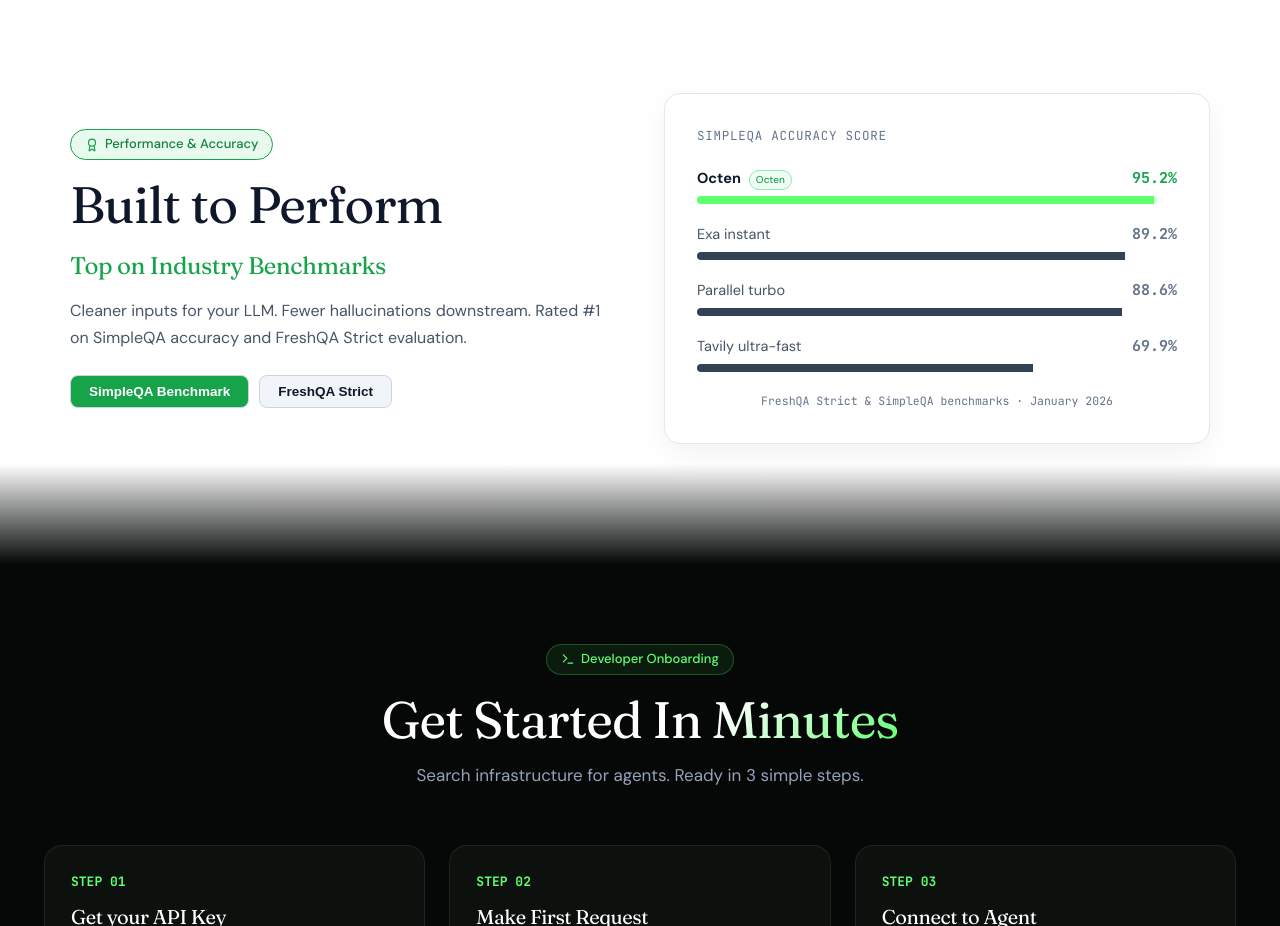
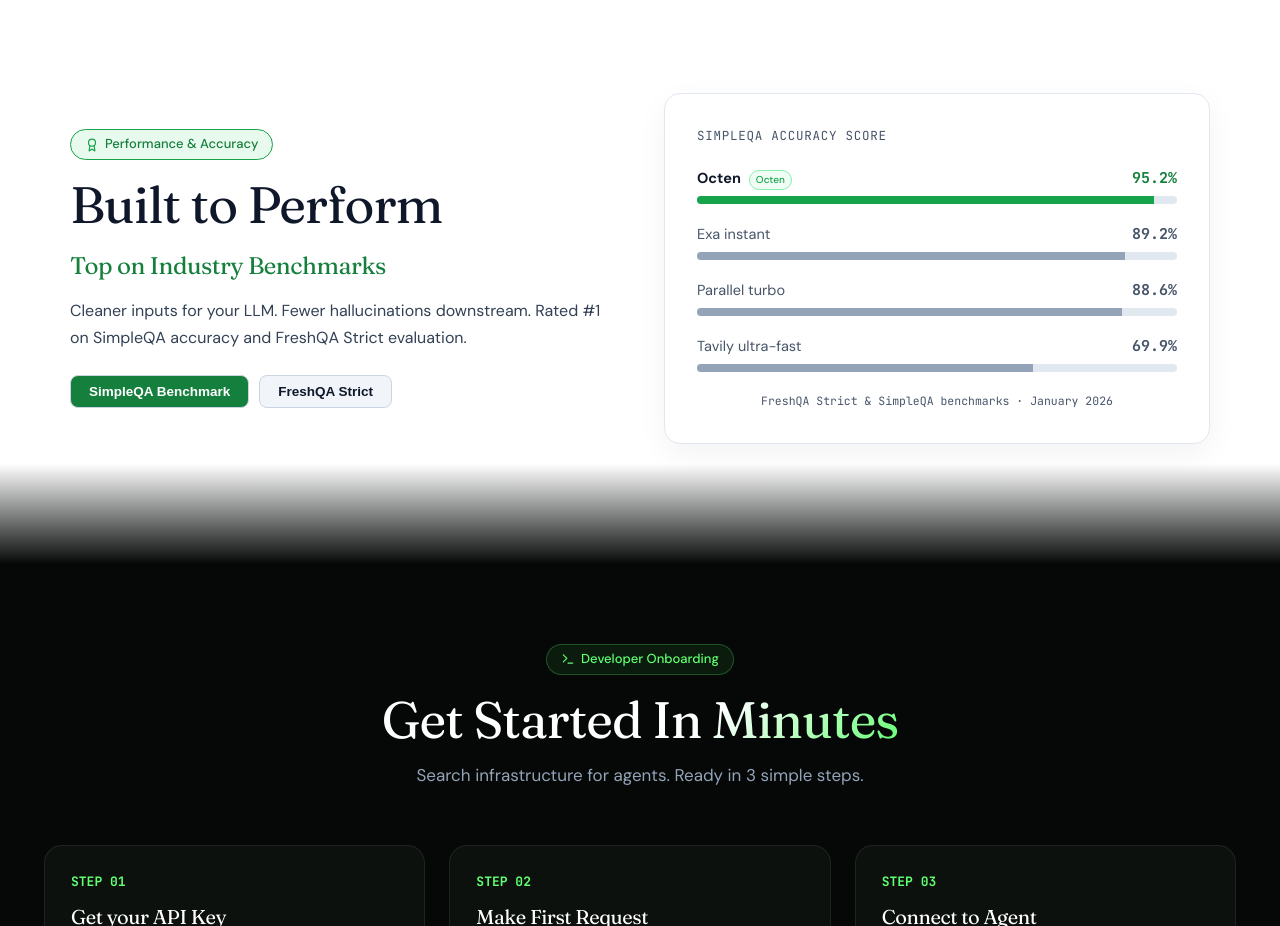
Before and after one commit to amasun/octen-vercel-ai-replica, a React (Vite) app: page / in a window 1280 px wide. Shown: the part 4680-5606 px from the top of the page. Built offline with nearby package versions, Linux system fonts and the light colour scheme.

Commit message:
fix(v3): enforce WCAG AAA contrast ratio across BenchmarkSection for white background mode

```diff
--- a/src/components/BenchmarkSection.tsx
+++ b/src/components/BenchmarkSection.tsx
@@ -22,7 +22,10 @@
 export const BenchmarkSection: React.FC<BenchmarkSectionProps> = ({ version: propVersion }) => {
   const [metricMode, setMetricMode] = useState<'simple' | 'fresh'>('simple');
   const currentVersion = propVersion || (typeof window !== 'undefined' ? (new URLSearchParams(window.location.search).get('v') as any) : 'v2') || 'v2';
-  const isV2 = currentVersion !== 'v1';
+  const isV1 = currentVersion === 'v1';
+  const isV2 = currentVersion === 'v2';
+  const isV3 = currentVersion === 'v3';
+  const isWhiteBg = isV2 || isV3;
 
   return (
     <section
@@ -30,13 +33,13 @@
       style={{
         padding: '100px 0 120px',
         position: 'relative',
-        backgroundColor: isV2 ? '#ffffff' : 'transparent',
-        color: isV2 ? '#0f172a' : '#ffffff',
+        backgroundColor: isWhiteBg ? '#ffffff' : 'transparent',
+        color: isWhiteBg ? '#0f172a' : '#ffffff',
         transition: 'background-color 0.3s ease'
       }}
     >
-      {/* Bottom Transition Gradient for White Section to Dark Footer in v2 */}
-      {isV2 && (
+      {/* Bottom Transition Gradient for White Section to Dark Footer in v2/v3 */}
+      {isWhiteBg && (
         <div
           style={{
             position: 'absolute',
@@ -64,17 +67,17 @@
         >
           {/* Left Column: Heading & Description */}
           <div>
-            <div className="pill-badge" style={{ marginBottom: '16px', backgroundColor: isV2 ? 'rgba(34, 197, 94, 0.1)' : 'rgba(96, 255, 112, 0.1)', borderColor: isV2 ? '#16a34a' : '#60ff70', color: isV2 ? '#15803d' : '#60ff70' }}>
-              <Award size={14} color={isV2 ? '#16a34a' : '#60ff70'} />
+            <div className="pill-badge" style={{ marginBottom: '16px', backgroundColor: isWhiteBg ? 'rgba(34, 197, 94, 0.1)' : 'rgba(96, 255, 112, 0.1)', borderColor: isWhiteBg ? '#16a34a' : '#60ff70', color: isWhiteBg ? '#15803d' : '#60ff70' }}>
+              <Award size={14} color={isWhiteBg ? '#16a34a' : '#60ff70'} />
               <span>Performance & Accuracy</span>
             </div>
-            <h2 style={{ color: isV2 ? '#0f172a' : '#fff', marginBottom: '16px' }}>
+            <h2 style={{ color: isWhiteBg ? '#0f172a' : '#fff', marginBottom: '16px' }}>
               Built to Perform
             </h2>
-            <h3 style={{ fontSize: '24px', color: isV2 ? '#16a34a' : '#60ff70', marginBottom: '16px' }}>
+            <h3 style={{ fontSize: '24px', color: isWhiteBg ? '#15803d' : '#60ff70', marginBottom: '16px' }}>
               Top on Industry Benchmarks
             </h3>
-            <p style={{ fontSize: '16px', color: isV2 ? '#475569' : 'var(--text-muted)', lineHeight: '1.7', marginBottom: '24px' }}>
+            <p style={{ fontSize: '16px', color: isWhiteBg ? '#334155' : 'var(--text-muted)', lineHeight: '1.7', marginBottom: '24px' }}>
               Cleaner inputs for your LLM. Fewer hallucinations downstream. Rated #1 on SimpleQA accuracy and FreshQA Strict evaluation.
             </p>
 
@@ -87,9 +90,9 @@
                   borderRadius: '8px',
                   fontWeight: 600,
                   cursor: 'pointer',
-                  backgroundColor: metricMode === 'simple' ? (isV2 ? '#16a34a' : '#60ff70') : (isV2 ? '#f1f5f9' : 'rgba(255,255,255,0.05)'),
-                  color: metricMode === 'simple' ? (isV2 ? '#ffffff' : '#050806') : (isV2 ? '#0f172a' : 'var(--text-muted)'),
-                  border: isV2 ? '1px solid #cbd5e1' : '1px solid rgba(255,255,255,0.1)'
+                  backgroundColor: metricMode === 'simple' ? (isWhiteBg ? '#15803d' : '#60ff70') : (isWhiteBg ? '#f1f5f9' : 'rgba(255,255,255,0.05)'),
+                  color: metricMode === 'simple' ? (isWhiteBg ? '#ffffff' : '#050806') : (isWhiteBg ? '#0f172a' : 'var(--text-muted)'),
+                  border: isWhiteBg ? '1px solid #cbd5e1' : '1px solid rgba(255,255,255,0.1)'
                 }}
               >
                 SimpleQA Benchmark
@@ -102,9 +105,9 @@
                   borderRadius: '8px',
                   fontWeight: 600,
                   cursor: 'pointer',
-                  backgroundColor: metricMode === 'fresh' ? (isV2 ? '#16a34a' : '#60ff70') : (isV2 ? '#f1f5f9' : 'rgba(255,255,255,0.05)'),
-                  color: metricMode === 'fresh' ? (isV2 ? '#ffffff' : '#050806') : (isV2 ? '#0f172a' : 'var(--text-muted)'),
-                  border: isV2 ? '1px solid #cbd5e1' : '1px solid rgba(255,255,255,0.1)'
+                  backgroundColor: metricMode === 'fresh' ? (isWhiteBg ? '#15803d' : '#60ff70') : (isWhiteBg ? '#f1f5f9' : 'rgba(255,255,255,0.05)'),
+                  color: metricMode === 'fresh' ? (isWhiteBg ? '#ffffff' : '#050806') : (isWhiteBg ? '#0f172a' : 'var(--text-muted)'),
+                  border: isWhiteBg ? '1px solid #cbd5e1' : '1px solid rgba(255,255,255,0.1)'
                 }}
               >
                 FreshQA Strict
@@ -114,16 +117,16 @@
 
           {/* Right Column: Visual Accuracy Bar Chart */}
           <div
-            className={isV2 ? '' : 'card-glass'}
+            className={isWhiteBg ? (isV3 ? '' : '') : 'card-glass'}
             style={{
               padding: '32px',
               borderRadius: '16px',
-              backgroundColor: isV2 ? '#ffffff' : undefined,
-              border: isV2 ? '1px solid #e2e8f0' : '1px solid rgba(96, 255, 112, 0.25)',
-              boxShadow: isV2 ? '0 10px 30px rgba(0,0,0,0.05)' : undefined
+              backgroundColor: isWhiteBg ? '#ffffff' : undefined,
+              border: isWhiteBg ? '1px solid #e2e8f0' : '1px solid rgba(96, 255, 112, 0.25)',
+              boxShadow: isWhiteBg ? '0 10px 30px rgba(0,0,0,0.05)' : undefined
             }}
           >
-            <div style={{ fontSize: '12.5px', color: isV2 ? '#64748b' : 'var(--text-dim)', textTransform: 'uppercase', letterSpacing: '0.06em', marginBottom: '20px', fontFamily: 'var(--font-mono)' }}>
+            <div style={{ fontSize: '12.5px', color: isWhiteBg ? '#475569' : 'var(--text-dim)', textTransform: 'uppercase', letterSpacing: '0.06em', marginBottom: '20px', fontFamily: 'var(--font-mono)' }}>
               {metricMode === 'simple' ? 'SimpleQA Accuracy Score' : 'FreshQA Strict Accuracy Score'}
             </div>
 
@@ -133,22 +136,22 @@
                 return (
                   <div key={item.provider}>
                     <div style={{ display: 'flex', alignItems: 'center', justifyContent: 'space-between', marginBottom: '6px' }}>
-                      <span style={{ fontSize: '14.5px', fontWeight: item.isOcten ? 700 : 400, color: isV2 ? (item.isOcten ? '#0f172a' : '#475569') : (item.isOcten ? '#ffffff' : '#cbd5e1') }}>
+                      <span style={{ fontSize: '14.5px', fontWeight: item.isOcten ? 700 : 400, color: isWhiteBg ? (item.isOcten ? '#0f172a' : '#475569') : (item.isOcten ? '#ffffff' : '#cbd5e1') }}>
                         {item.provider}
-                        {item.isOcten && <span className="pill-badge" style={{ fontSize: '10px', marginLeft: '8px', padding: '1px 6px', backgroundColor: isV2 ? '#f0fdf4' : undefined, color: isV2 ? '#16a34a' : undefined, borderColor: isV2 ? '#86efac' : undefined }}>Octen</span>}
+                        {item.isOcten && <span className="pill-badge" style={{ fontSize: '10px', marginLeft: '8px', padding: '1px 6px', backgroundColor: isWhiteBg ? '#f0fdf4' : undefined, color: isWhiteBg ? '#16a34a' : undefined, borderColor: isWhiteBg ? '#86efac' : undefined }}>Octen</span>}
                       </span>
-                      <span style={{ fontFamily: 'var(--font-mono)', fontSize: '15px', fontWeight: 700, color: item.isOcten ? (isV2 ? '#16a34a' : '#60ff70') : (isV2 ? '#64748b' : '#94a3b8') }}>
+                      <span style={{ fontFamily: 'var(--font-mono)', fontSize: '15px', fontWeight: 700, color: item.isOcten ? (isWhiteBg ? '#15803d' : '#60ff70') : (isWhiteBg ? '#475569' : '#94a3b8') }}>
                         {val}%
                       </span>
                     </div>
 
-                    <div style={{ width: '100%', height: '8px', backgroundColor: 'rgba(255,255,255,0.06)', borderRadius: '4px', overflow: 'hidden' }}>
+                    <div style={{ width: '100%', height: '8px', backgroundColor: isWhiteBg ? '#e2e8f0' : 'rgba(255,255,255,0.06)', borderRadius: '4px', overflow: 'hidden' }}>
                       <div
                         style={{
                           width: `${val}%`,
                           height: '100%',
-                          backgroundColor: item.isOcten ? '#60ff70' : '#334155',
-                          boxShadow: item.isOcten ? '0 0 12px #60ff70' : 'none'
+                          backgroundColor: item.isOcten ? (isWhiteBg ? '#16a34a' : '#60ff70') : (isWhiteBg ? '#94a3b8' : '#334155'),
+                          boxShadow: item.isOcten ? (isWhiteBg ? 'none' : '0 0 12px #60ff70') : 'none'
                         }}
                       />
                     </div>
@@ -157,7 +160,7 @@
               })}
             </div>
 
-            <div style={{ marginTop: '20px', fontSize: '11.5px', color: 'var(--text-dim)', textAlign: 'center', fontFamily: 'var(--font-mono)' }}>
+            <div style={{ marginTop: '20px', fontSize: '11.5px', color: isWhiteBg ? '#475569' : 'var(--text-dim)', textAlign: 'center', fontFamily: 'var(--font-mono)' }}>
               FreshQA Strict & SimpleQA benchmarks · January 2026
             </div>
           </div>
```
Also changed, not shown: index1_v2.html (+1 -1 lines), index1_v3.html (+1 -1 lines).
